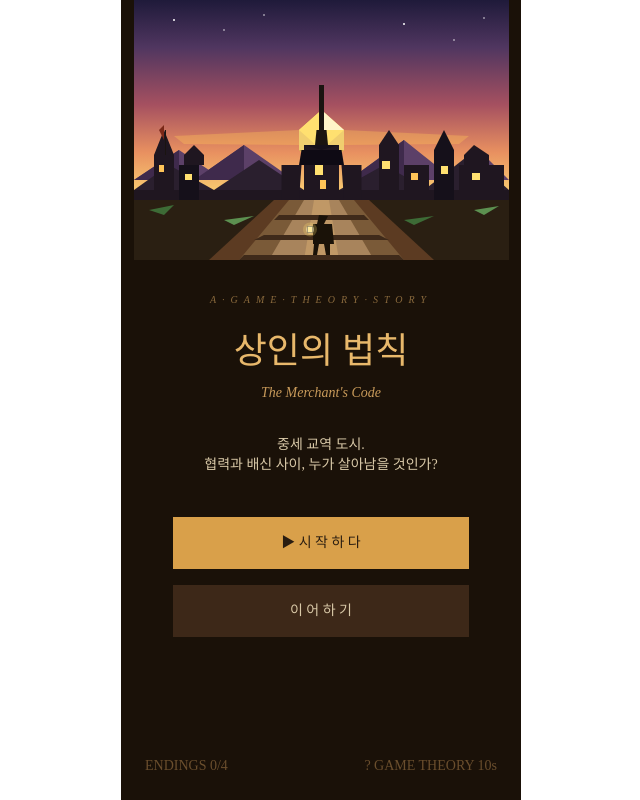
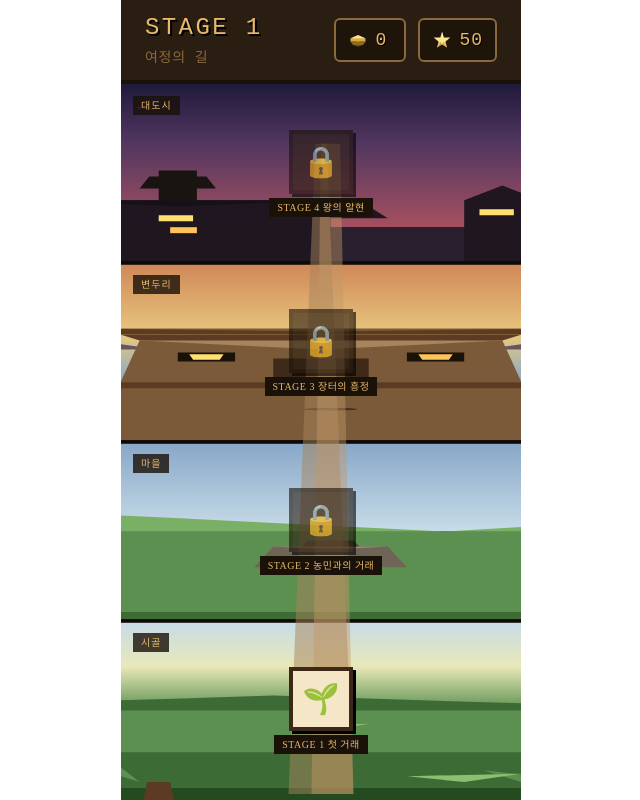
Before and after one commit to Team-Farm-Hackathon/FE, a React (Vite) app: page / in a window 1280 px wide. Both pictures are taken after a click on the button "▶ 시 작 하 다". Shown: the whole page, without its empty margins (319-959 px from the left). Built offline with nearby package versions, Linux system fonts and the light colour scheme.

Commit message:
feat: 스테이지 선택 맵 화면 추가

```diff
--- a/src/App.tsx
+++ b/src/App.tsx
@@ -1,9 +1,17 @@
 import Onboarding from "./components/OnBoarding";
+import GameScreen from "./components/game/GameScreen";
+import { useGameStore } from "./store/useGameStore";
 
 export default function App() {
+  const screen = useGameStore((s) => s.screen);
+  const setScreen = useGameStore((s) => s.setScreen);
+
   return (
     <div className="mx-auto flex min-h-screen w-full max-w-100 flex-col items-center bg-[#1A1208]">
-      <Onboarding />
+      {screen === "onboarding" && (
+        <Onboarding onStart={() => setScreen("playing")} />
+      )}
+      {screen === "playing" && <GameScreen />}
     </div>
   );
 }
--- a/src/assets/index.ts
+++ b/src/assets/index.ts
@@ -4,6 +4,7 @@ export {default as Cheater} from "./cheater.svg"
 export { default as Coin } from "./coin.svg";
 export { default as Grudger } from "./grudger.svg";
 export { default as Jester } from "./jester.svg";
+export {default as Map} from "./map.svg"
 export { default as Mentor } from "./mentor.svg";
 export { default as Naive } from "./naive.svg";
 export { default as Player } from "./player.svg";
--- a/src/components/OnBoarding.tsx
+++ b/src/components/OnBoarding.tsx
@@ -51,7 +51,7 @@ export default function Onboarding({
           <span>
             ENDINGS {endingsCleared}/{endingsTotal}
           </span>
-          <span>? GAME THEORY 10s</span>
+          <span> GAME THEORY 10s</span>
         </div>
       </div>
     </div>
--- /dev/null
+++ b/src/components/game/GameScreen.tsx
@@ -0,0 +1,11 @@
+import Header from "../common/Header";
+import StageMap from "./StageMap";
+
+export default function GameScreen() {
+  return (
+    <div className="flex h-screen w-full flex-col">
+      <Header />
+      <StageMap />
+    </div>
+  );
+}
--- /dev/null
+++ b/src/components/game/StageMap.tsx
@@ -0,0 +1,47 @@
+import { useGameStore } from "../../store/useGameStore";
+import { STAGES } from "../../game/stages";
+import StageNode from "./StageNode";
+import { Map } from "../../assets";
+
+export default function StageMap() {
+  const currentStage = useGameStore((s) => s.currentStage);
+  const goToStage = useGameStore((s) => s.goToStage);
+
+  return (
+    <div className="relative flex w-full flex-1 flex-col overflow-y-auto">
+      <img
+        src={Map}
+        alt="map"
+        className="absolute inset-0 h-full w-full object-cover"
+      />
+
+      <div className="relative z-10 grid h-full w-full grid-rows-4">
+        {STAGES.map((stage) => {
+          const status =
+            stage.id < currentStage
+              ? "cleared"
+              : stage.id === currentStage
+                ? "current"
+                : "locked";
+
+          return (
+            <section
+              key={stage.id}
+              className="relative flex w-full items-center justify-center"
+            >
+              <span className="absolute left-3 top-3 bg-[#1a1108]/80 px-2 py-0.5 text-[10px] tracking-widest text-[#e8b86b]">
+                {stage.areaLabel}
+              </span>
+
+              <StageNode
+                stage={stage}
+                status={status}
+                onClick={() => goToStage(stage.id)}
+              />
+            </section>
+          );
+        })}
+      </div>
+    </div>
+  );
+}
--- /dev/null
+++ b/src/components/game/StageNode.tsx
@@ -0,0 +1,37 @@
+import type { Stage } from "../../game/stages";
+
+type NodeStatus = "locked" | "current" | "cleared";
+
+type StageNodeProps = {
+  stage: Stage;
+  status: NodeStatus;
+  onClick: () => void;
+};
+
+export default function StageNode({ stage, status, onClick }: StageNodeProps) {
+  const disabled = status === "locked";
+
+  const boxClass =
+    status === "current"
+      ? "bg-[#f5e6c8] border-[#3d2818]"
+      : status === "cleared"
+        ? "bg-[#d9c9a8] border-[#3d2818]"
+        : "bg-[#2a1d11] border-[#1a1108] opacity-60";
+
+  return (
+    <button
+      onClick={onClick}
+      disabled={disabled}
+      className="flex flex-col items-center disabled:cursor-not-allowed"
+    >
+      <div
+        className={`flex h-16 w-16 items-center justify-center border-4 ${boxClass} shadow-[3px_3px_0_#000]`}
+      >
+        <span className="text-3xl">{disabled ? "🔒" : stage.icon}</span>
+      </div>
+      <div className="mt-1 bg-[#1a1108] px-2 py-0.5 text-[10px] tracking-wider text-[#e8b86b]">
+        STAGE {stage.id} {status === "cleared" ? "완료" : stage.name}
+      </div>
+    </button>
+  );
+}
--- /dev/null
+++ b/src/game/stages.ts
@@ -0,0 +1,23 @@
+export type StageArea = "city" | "outskirts" | "village" | "country";
+
+export type Stage = {
+  id: number;
+  name: string;
+  area: StageArea;
+  areaLabel: string;
+  icon: string;
+};
+
+export const STAGES: Stage[] = [
+  { id: 4, name: "왕의 알현", area: "city", areaLabel: "대도시", icon: "👑" },
+  { id: 3, name: "장터의 흥정", area: "outskirts", areaLabel: "변두리", icon: "🛒" },
+  { id: 2, name: "농민과의 거래", area: "village", areaLabel: "마을", icon: "🪙" },
+  { id: 1, name: "첫 거래", area: "country", areaLabel: "시골", icon: "🌱" },
+];
+
+export const AREA_BG: Record<StageArea, string> = {
+  city: "bg-gradient-to-b from-[#2a1f4a] to-[#7a4a6a]",
+  outskirts: "bg-gradient-to-b from-[#7a4a6a] to-[#c97a3a]",
+  village: "bg-gradient-to-b from-[#c97a3a] to-[#6a8a4a]",
+  country: "bg-gradient-to-b from-[#6a8a4a] to-[#4a7a3a]",
+};
--- a/src/store/useGameStore.ts
+++ b/src/store/useGameStore.ts
@@ -2,7 +2,10 @@ import { create } from "zustand";
 import type { PayoffResult } from "../types/game";
 
 
+type Screen = "onboarding" | "playing" | "ending";
+
 type GameState = {
+  screen: Screen;
   gold: number;
   reputation: number;
   currentStage: number;
@@ -10,12 +13,14 @@ type GameState = {
   goToStage: (stage: number) => void;
   nextStage: () => void;
   reset: () => void;
+  setScreen: (s: Screen) => void;
 };
 
 export const useGameStore = create<GameState>((set) => ({
   gold: 0,
   reputation: 50,
   currentStage: 1,
+  screen: "onboarding",
 
   applyTradeResult: ({ goldDelta, repDelta }) =>
     set((s) => ({
@@ -25,5 +30,7 @@ export const useGameStore = create<GameState>((set) => ({
 
   goToStage: (stage) => set({ currentStage: stage }),
   nextStage: () => set((s) => ({ currentStage: s.currentStage + 1 })),
-  reset: () => set({ gold: 0, reputation: 50, currentStage: 1 }),
+  setScreen: (screen) => set({ screen }),
+  reset: () =>
+    set({ gold: 0, reputation: 50, currentStage: 1, screen: "onboarding" }),
 }));
```
Also changed, not shown: src/assets/map.svg (added).
